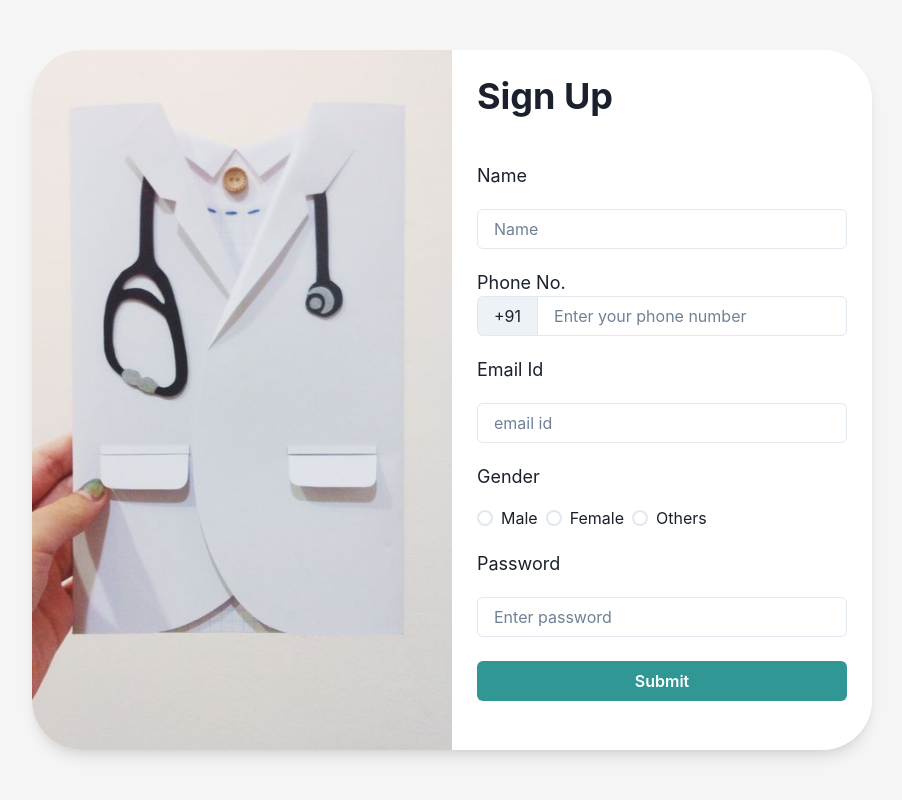
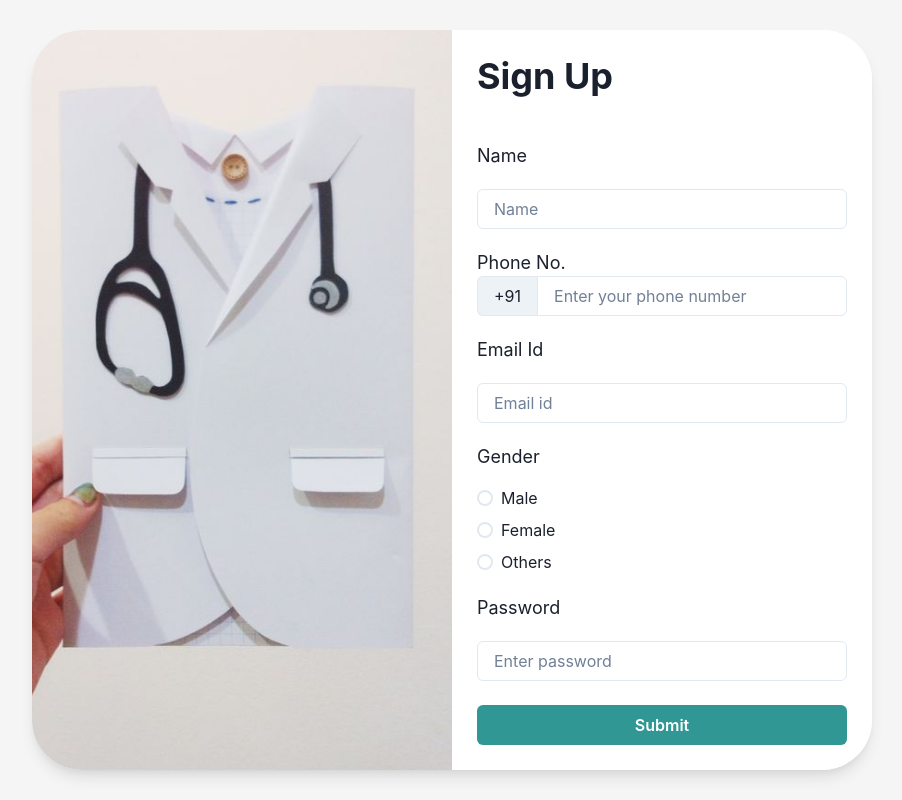
Before and after one commit to AdityaShuk1a/cipherthon-fe, a React (Vite) app: page / in a window 1280 px wide. Shown: the whole page, without its empty margins (188-1090 px from the left). Built offline with nearby package versions, Linux system fonts and the light colour scheme.

Commit message:
form valiables

```diff
--- a/src/App.jsx
+++ b/src/App.jsx
@@ -1,26 +1,29 @@
-import { Box, Container, Flex,Image, Spacer, VStack,HStack, background, flexbox,Text, space } from '@chakra-ui/react'
+import {
+    Box,
+    Container,
+    Flex,
+    Image,
+    Spacer,
+    VStack,
+    HStack,
+    background,
+    flexbox,
+    Text,
+    space,
+} from "@chakra-ui/react";
 import React from "react";
 import { Nav } from "./components/Nav.jsx";
-import {Login } from "./components/Login/Login.jsx";
-import { SignUp } from './components/Login/SignUp.jsx';
+import { Login } from "./components/Login/Login.jsx";
+import { SignUp } from "./components/Login/SignUp.jsx";
 import DoctorSignup from "./components/Register/DoctorSignup.jsx";
 
+const App = () => {
+    return (
+        <Box fontFamily={"unset"}>
+            {/* <Login></Login> */}
+            <DoctorSignup />
+        </Box>
+    );
+};
 
-
-
-const App = () =>  {
-
-
-  return (
-  <Box fontFamily={'unset'}>
-
-
-
-
-    <DoctorSignup/>
-
-  </Box>
-  )
-}
-
-export default App
+export default App;
--- a/src/components/Register/Doctor/FormStep1.jsx
+++ b/src/components/Register/Doctor/FormStep1.jsx
@@ -23,6 +23,8 @@ import { AspectRatio } from "@chakra-ui/react";
 export const FormStep1 = () => {
     const [phoneNumber, setphoneNumber] = useState();
     const [name, setname] = useState("");
+    const [selectedGender, setSelectedGender] = useState("");
+    const [password, setpassword] = useState("");
     const inputStyle = {
         width: "370px",
         marginTop: "20px",
@@ -43,12 +45,18 @@ export const FormStep1 = () => {
             if (!isValid) {
                 setphoneNumber(newPhoneNumber);
             }
-        } else {
+        } else if (event.target.id == "name") {
             const newName = event.target.value;
             setname(newName);
+        } else {
+            const newPassword = event.target.value;
+            setpassword(newPassword);
         }
     };
 
+    const handleGenderChange = (value) => {
+        setSelectedGender(value);
+    };
     return (
         <Center h="100vh">
             <Grid
@@ -57,7 +65,7 @@ export const FormStep1 = () => {
                 borderRadius={50}
                 bgColor={"white"}
                 boxShadow="lg"
-                overflow="hidden" // This ensures the border radius applies to all sides
+                overflow="hidden"
             >
                 <Box>
                     <AspectRatio w="100%" h="100%" ratio={3 / 5}>
@@ -74,6 +82,7 @@ export const FormStep1 = () => {
                                 {...inputStyle}
                                 type="text"
                                 placeholder="Name"
+                                id="name"
                                 value={name}
                                 onChange={handleInputChange}
                             ></Input>
@@ -94,27 +103,37 @@ export const FormStep1 = () => {
                             <Input
                                 {...inputStyle}
                                 type="email"
-                                placeholder="email id"
+                                placeholder="Email id"
                             ></Input>
                             <Text {...textStyle} mb={"4"}>
                                 Gender
                             </Text>
-                            <RadioGroup name="rButton">
-                                <Radio {...radioStyle} value="male">
+                            <RadioGroup
+                                value={selectedGender}
+                                onChange={handleGenderChange}
+                                name="rButton"
+                                id="Gender"
+                            >
+                                <VStack spacing={2} align="start">
+                                    <Radio {...radioStyle} value="Male">
                                         Male
                                     </Radio>
-                                <Radio {...radioStyle} value="female">
+                                    <Radio {...radioStyle} value="Female">
                                         Female
                                     </Radio>
-                                <Radio {...radioStyle} value="others">
+                                    <Radio {...radioStyle} value="Other">
                                         Others
                                     </Radio>
+                                </VStack>
                             </RadioGroup>
                             <Text {...textStyle}>Password</Text>
                             <Input
                                 {...inputStyle}
                                 type="password"
+                                id="passoword"
                                 placeholder="Enter password"
+                                value={password}
+                                onChange={handleInputChange}
                             ></Input>
                         </Box>
                         <Button mt={4} colorScheme="teal" type="submit">
```
Lines whose indentation alone changed are shown as unchanged.
